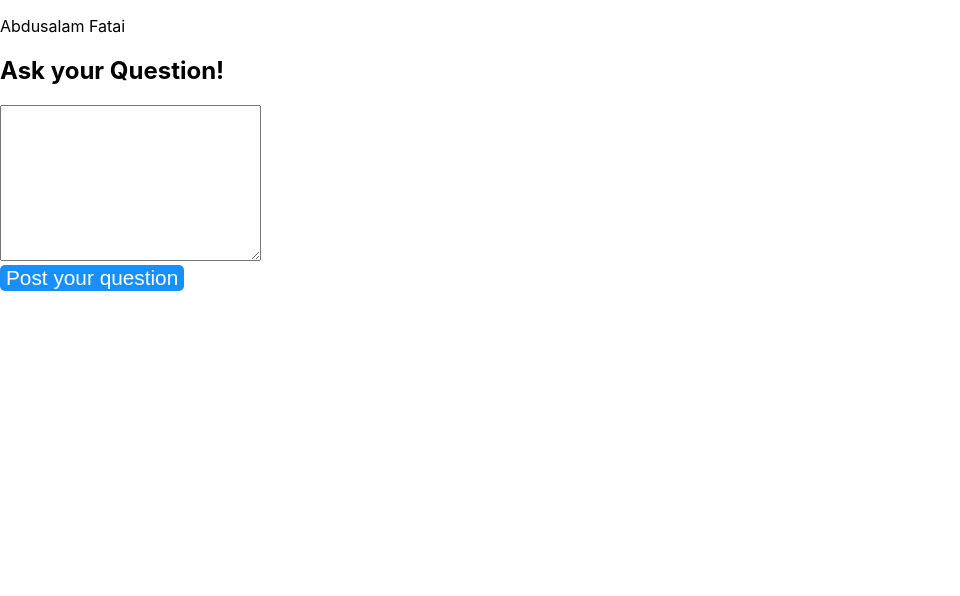
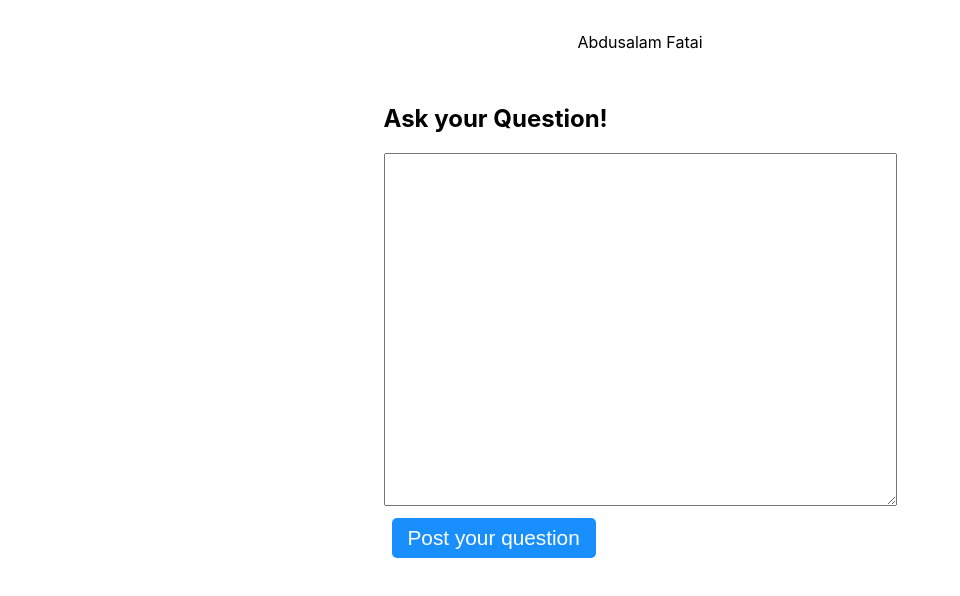
Before and after one commit to Fiewor/tech-semester, a React (Create React App) app: page /home in a window 1280 px wide. Shown: the top 596 px of the page, without its empty margins (0-960 px from the left). Built offline with nearby package versions, Linux system fonts and the light colour scheme.

Commit message:
improve ask/home-page UI

```diff
--- a/src/Home.css
+++ b/src/Home.css
@@ -1,15 +1,30 @@
+.ask-form {
+  width: 100%;
+  display: flex;
+  flex-direction: column;
+  justify-content: center;
+  align-items: center;
+}
+
 .profile {
   display: flex;
   flex-direction: row;
   justify-content: flex-start;
+  margin: 1rem 0;
 }
 
 .profile img {
   border-radius: 50%;
 }
 
+.question-box textarea {
+  padding: 2vw 10vw;
+}
+
 button {
   border-radius: 5px;
   background: rgb(25, 143, 253);
   color: white;
+  padding: 0.5rem 1rem;
+  margin: 0.5rem;
 }
--- a/src/pages/Home.jsx
+++ b/src/pages/Home.jsx
@@ -1,6 +1,7 @@
 import React, {useState, useEffect} from "react";
 import axios from 'axios';
 import * as constants from '../constants';
+import "../Home.css"
 
 const Home = () => {
     const [text, setText] = useState("")
@@ -18,14 +19,16 @@ const Home = () => {
     }
 
     return(
-        <div>
+        <div className="ask-form">
             <div className="profile">
                 {/* <img src=""></img> */}
                 <p>Abdusalam Fatai</p>
             </div>
-            <h2>Ask your Question!</h2>
-            <textarea name="" id="" cols="30" rows="10" onChange={question}></textarea>
-            <button onClick={postQuestion}>Post your question</button>
+            <div className="question-box">
+                <h2>Ask your Question!</h2>
+                <textarea name="" id="" cols="30" rows="20" onChange={question}></textarea>
+                <button onClick={postQuestion}>Post your question</button>
+            </div>
         </div>
     )
 }
```
